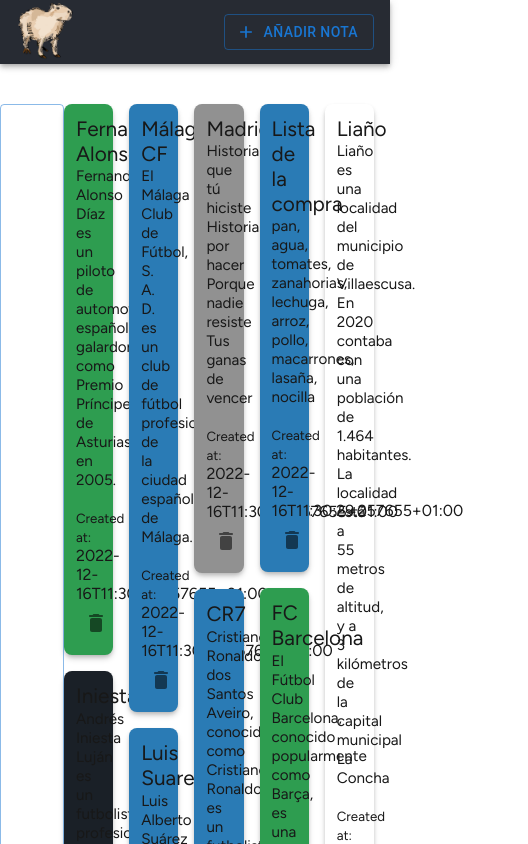
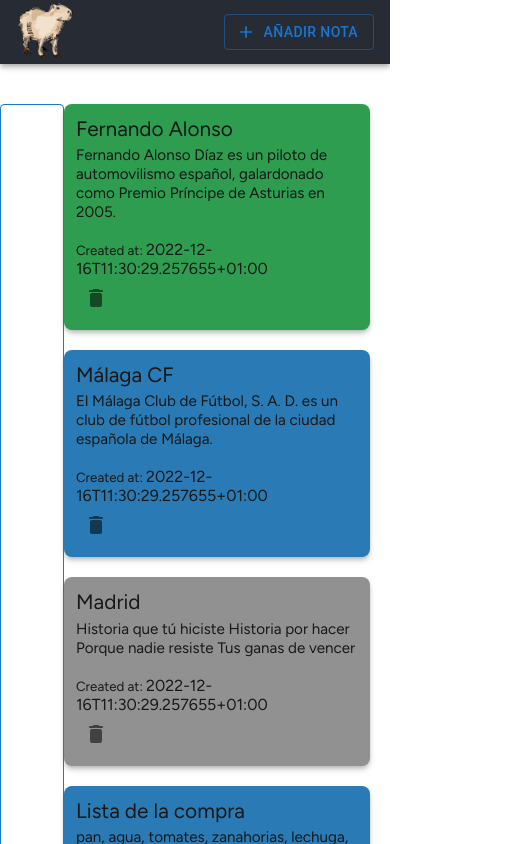
Before and after one commit to santihergon/capynotes, a React (Create React App) app: page / in a window 390 px wide. Shown: the top 844 px of the page, 528 px wide, since content can reach past the window. Built offline with nearby package versions, Linux system fonts and the light colour scheme.

Commit message:
responsive and overflowY text

```diff
--- a/src/App.css
+++ b/src/App.css
@@ -88,16 +88,46 @@
   font-family: "Figtree" !important;
 }
 
-
-.divTitle{
+.divTitle {
   padding-bottom: 1.5%;
 }
-.textTitle{
- font-size: 1.3rem !important;
+.textTitle {
+  font-size: 1.3rem !important;
 }
-.divContent{
+.divContent {
 }
-.textContent{
+.textContent {
   font-weight: 400 !important;
- font-size: 0.95rem !important;
+  font-size: 0.95rem !important;
 }
+
+::-webkit-scrollbar-corner {
+    background: transparent;
+}
+
+::-webkit-scrollbar {
+    background-color: rgba(255,255,255,.3) !important;
+    background-clip: padding-box !important;
+    border: solid transparent !important;
+    border-width: 1px 1px 1px 6px !important;
+    min-height: 28px !important;
+    padding: 100px 0 0 !important;
+    -webkit-box-shadow: inset 1px 1px 0 rgb(0 0 0 / 10%), inset 0 -1px 0 rgb(0 0 0 / 7%) !important;
+    box-shadow: inset 1px 1px 0 rgb(0 0 0 / 10%), inset 0 -1px 0 rgb(0 0 0 / 7%) !important;
+}
+
+::-webkit-scrollbar-track {
+    background-clip: padding-box !important;
+    border: solid transparent !important;
+    border-width: 0 0 0 4px !important;
+}
+
+::-webkit-scrollbar-thumb:hover {
+  background: #555;
+}
+
+::-webkit-scrollbar {
+    height: 16px;
+    overflow: visible;
+    width: 16px;
+}
--- a/src/components/NoteDetail.jsx
+++ b/src/components/NoteDetail.jsx
@@ -84,15 +84,17 @@
     const LikeAction = () => {
         return <div className="action-btn ">
             {Object.keys(NOTE_COLORS).map((key, value) => {
-                return <Checkbox
+                return <Tooltip key={key} title={key}>
+                    <Checkbox
                         key={key}
                         id={key}
                         className='hover-pink'
                         icon={<CircleIcon style={{ color: NOTE_COLORS[key] }} />}
-                    checkedIcon={<CircleIcon style={{ color: NOTE_COLORS[key], border: '1px solid' + NOTE_COLORS[key], borderRadius:'24px' }} />}
+                        checkedIcon={<CircleIcon style={{ color: NOTE_COLORS[key], border: '1px solid' + NOTE_COLORS[key], borderRadius: '24px' }} />}
                         checked={checked === key}
                         onClick={handleChangeBtnSetColor}
                     />
+                </Tooltip>
             })}
             {/* <Checkbox
                 id="red"
@@ -143,9 +145,9 @@
                 closeAfterTransition
             >
                 <Fade in={open}>
-                    <Grid item key={modalInfo?.id} xs={12} sm={12} md={6} lg={6} xl={4} className='gridCards'>
-                        <MiCard container className="miCard" sx={{ position: 'absolute', top: '50%', left: '50%', transform: 'translate(-50%, -50%)', width: 600, m: 'auto', backgroundColor: NOTE_COLORS[modalInfo.color] }} >
+                    <MiCard container item className="miCard" xs={9.5} sx={{ position: 'absolute', top: '50%', left: '50%', transform: 'translate(-50%, -50%)', width: 600, m: 'auto', backgroundColor: NOTE_COLORS[modalInfo.color] }} >
                         <Grid item xs sx={{ p: '0.75em', '@media screen and (max-width: 890px)': { maxWidth: '100%', p: '0.75em' } }}>  {/* Creo que se puede quitar */}
+                            <div className="ContentCard">
                                 <div className='textFieldTitle'>
                                     <TextField
                                         id="outlined-multiline-flexible"
@@ -156,14 +158,13 @@
                                         // value={noteTitle}
                                         onChange={handleChangeTitle}
                                         variant="standard"
-                                        InputProps={{
-                                            disableUnderline: true,
-                                        }}
+                                        InputProps={{ disableUnderline: true }}
                                     />
                                 </div>
                                 <div className='textFieldContent'>
                                     <TextField
-                                        id="outlined-multiline-flexible"
+                                        id="filled-multiline-static"
+                                        maxRows="30"
                                         multiline
                                         // defaultValue={modalInfo.content}
                                         defaultValue={modalInfo?.content || ''}
@@ -173,9 +174,7 @@
                                         // value={noteText}
                                         onChange={handleChangeContent}
                                         variant="standard"
-                                        InputProps={{
-                                            disableUnderline: true,
-                                        }}
+                                        InputProps={{ disableUnderline: true }}
                                     />
                                 </div>
                                 <br></br>
@@ -184,7 +183,8 @@
                                     <span>{modalInfo?.created_at}</span>
                                     {/* <span>{format(data.created_at, 'dd/mm/yyyy')}</span> */}
                                 </div>
-                                <div>
+                            </div>
+                            <div className="footerCard">
                                 <IconButton aria-label="delete" onClick={() => deleteButton(modalInfo?.id, modalInfo)}>
                                     <DeleteRoundedIcon />
                                 </IconButton>
@@ -203,7 +203,6 @@
                             </div>
                         </Grid>
                     </MiCard>
-                    </Grid>
                 </Fade>
             </Modal>
         </div>
--- a/src/utils/CONSTANTS.js
+++ b/src/utils/CONSTANTS.js
@@ -5,4 +5,4 @@
     "yellow": '#c9b31b',
     "white": '#919191',
     "black": '#1A2027'
-    };
+};
--- a/src/views/NoteList.jsx
+++ b/src/views/NoteList.jsx
@@ -68,21 +68,23 @@
     setModalInfo([]);
     handleClose();
   }
+  const heights = [150, 30, 90, 70, 90, 100, 150, 30, 50, 80];
+
 
   return (
     <section className="showcase">
       <Button variant="outlined" startIcon={<AddIcon />} onClick={() => handleOpen()}>Añadir Nota</Button>
-      <Box sx={{ width: 1500, minHeight: 1393 }}>
-        <Masonry columns={5} spacing={2}>
+      <Box sx={{ width: 1500, minHeight: 1393, }}>
+        <Masonry columns={{ xs: 1, sm: 2, md:3, lg: 4, xl: 5 }} spacing={2.5}>
           {/* {dataBase.sort((a, b) => (a.id > b.id) ? -1 : 1).map((data, key) => { */}
           {dataBase.map((data, key) => {
             return (
-              <Grid item key={data.id} xs={12} sm={12} md={6} lg={6} xl={4} className='gridCards'>
+              <Grid item key={data.id} className='gridCards'>
                 <MiCard container onClick={() => {
                   // setOpen(true);
                   handleOpen();
                   setModalInfo(data);
-                }} className="miCard" sx={{ m: 'auto', backgroundColor: NOTE_COLORS[data.color]  }} >
+                }} className="miCard" sx={{ m: 'auto', backgroundColor: NOTE_COLORS[data.color] }} >
                   <Grid item xs sx={{ p: '0.75em', '@media screen and (max-width: 890px)': { maxWidth: '100%', p: '0.75em' } }}>
                     <div className='divTitle'>
                       <span className='textTitle'>
```
Lines whose indentation alone changed are shown as unchanged.
